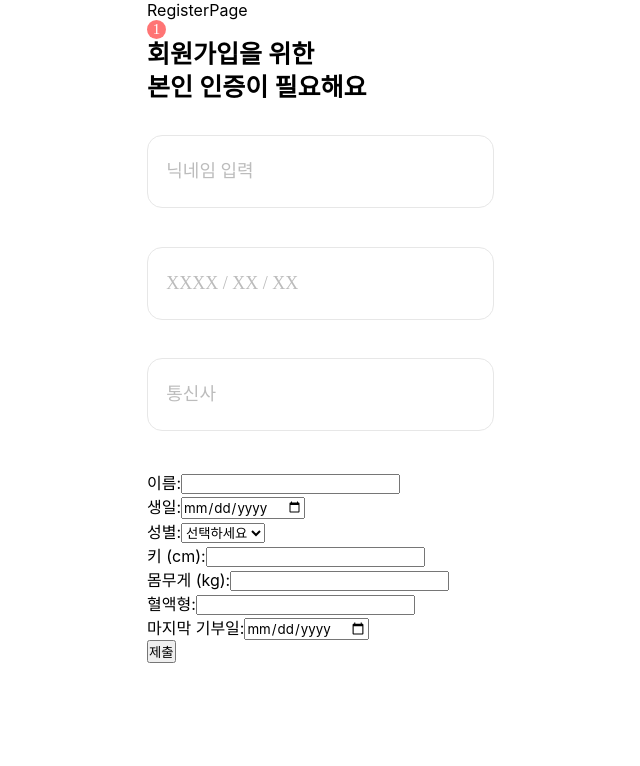
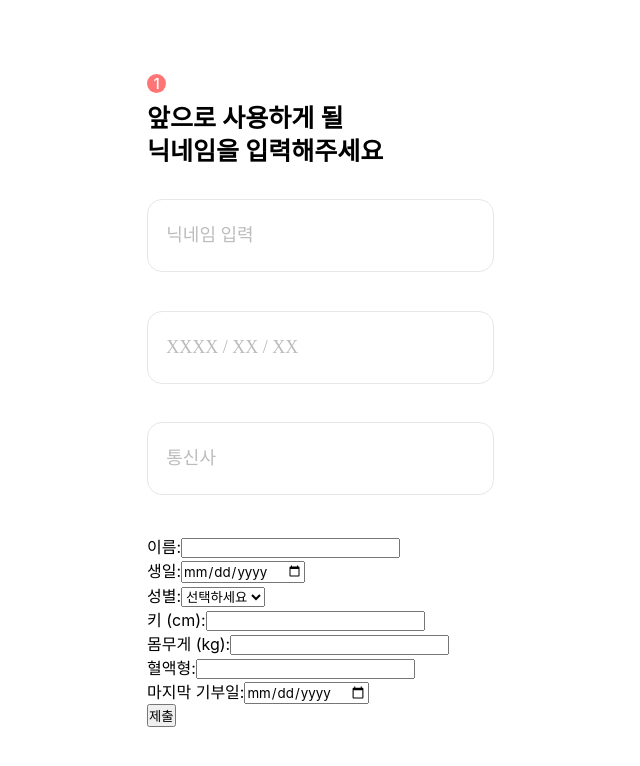
Before and after one commit to Club-PARD/PARD_4th_GwangGi_FE, a React (Create React App) app: page /test in a window 1280 px wide. Shown: the top 766 px of the page, without its empty margins (320-960 px from the left). Built offline with nearby package versions, Linux system fonts and the light colour scheme; sample sign-in values are in the browser's storage.

Commit message:
Fix: Registerpage

```diff
--- a/src/Pages/RegisterPage/Components/PageNum.js
+++ b/src/Pages/RegisterPage/Components/PageNum.js
@@ -6,6 +6,8 @@ export const NumberEclipse = styled.div`
   border-radius: 50%;
   flex-shrink: 0;
   background-color: #FF7575;
+  margin-top: 74px;
+  margin-bottom: 10px;
 
   color: #FFF;
   text-align: center;
@@ -14,4 +16,8 @@ export const NumberEclipse = styled.div`
   font-style: normal;
   font-weight: 500;
   line-height: 130%; /* 19.5px */
+  p {
+    align-items: center;
+    justify-content: center;
+  }
 `;
--- a/src/Pages/RegisterPage/RegisterTest.js
+++ b/src/Pages/RegisterPage/RegisterTest.js
@@ -88,13 +88,12 @@ function RegisterPage() {
     return (
         <BaseContainer>
           <RegisterContainer>
-            RegisterPage
             <NumberEclipse>
-              1
+              <p>1</p>
             </NumberEclipse>
             <GuideText>
-              회원가입을 위한 <br/>
-              본인 인증이 필요해요
+              앞으로 사용하게 될  <br/>
+              닉네임을 입력해주세요
             </GuideText>
             <TextBox
               placeholder={placeholderVisible ? "닉네임 입력" : ""}
```
